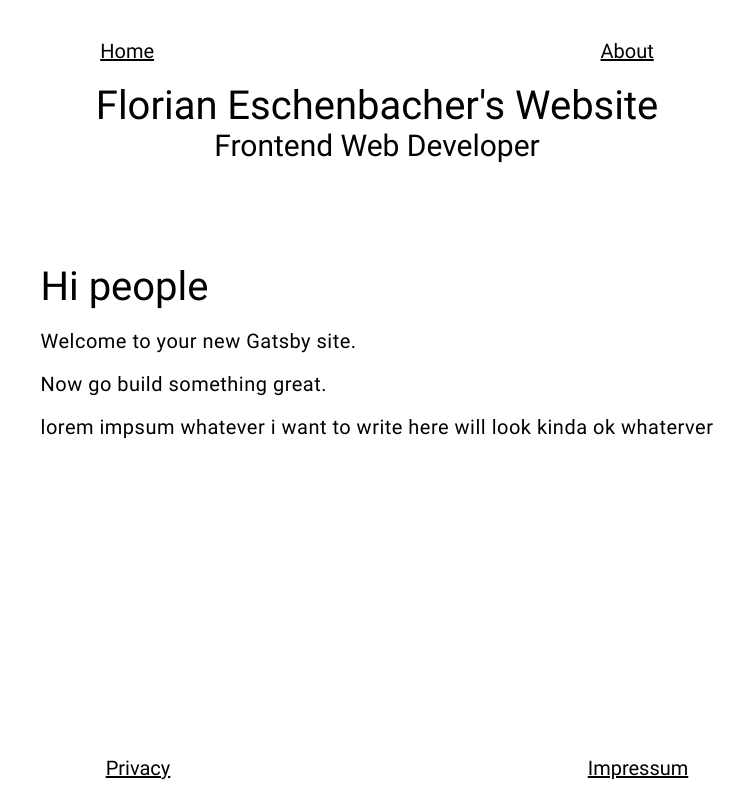
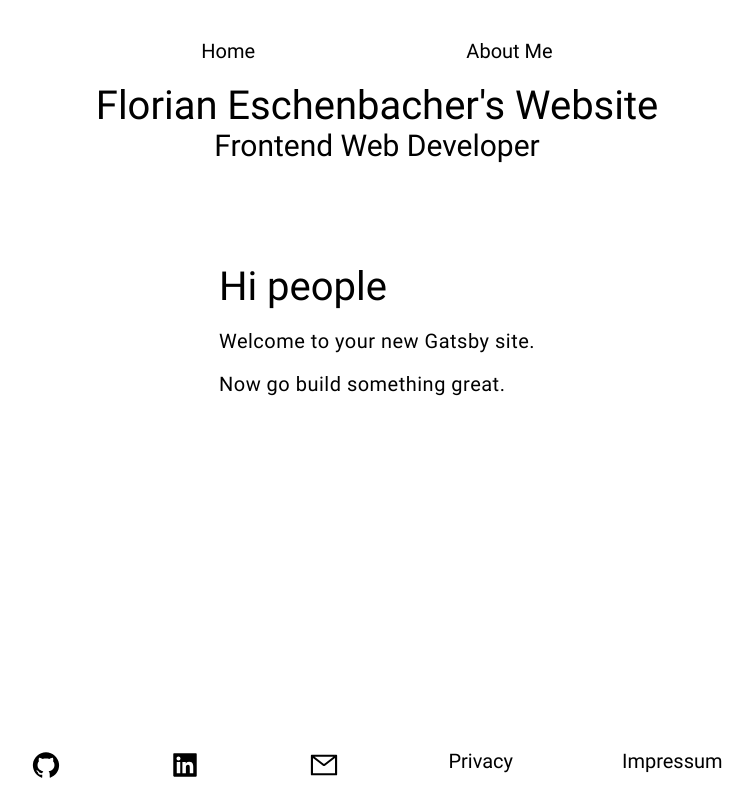
Before and after one commit to Florian-Eschenbacher/portfolio, a Gatsby site in the folder gatsby/: page / in a window 1280 px wide. Shown: the whole page, without its empty margins (263-1016 px from the left). Built offline with nearby package versions, Linux system fonts and the light colour scheme; Gatsby itself is replaced by a stand-in of ours.

Commit message:
add icons + links to footer

```diff
--- a/gatsby/package.json
+++ b/gatsby/package.json
@@ -23,6 +23,7 @@
     "react": "^16.12.0",
     "react-dom": "^16.12.0",
     "react-helmet": "^6.1.0",
+    "react-icons": "^3.11.0",
     "styled-components": "^5.2.1"
   },
   "devDependencies": {
--- a/gatsby/src/components/Footer.tsx
+++ b/gatsby/src/components/Footer.tsx
@@ -1,6 +1,7 @@
 import { Link } from 'gatsby';
 import React from 'react';
 import styled from 'styled-components';
+import { AiFillGithub, AiFillLinkedin, AiOutlineMail } from 'react-icons/ai';
 
 const FooterStyles = styled.footer`
   display: flex;
@@ -10,8 +11,26 @@ const FooterStyles = styled.footer`
   box-sizing: border-box;
 `;
 
+const IconLinkStyles = styled.a`
+  width: 3rem;
+  height: 3rem;
+  svg {
+    height: 100%;
+    width: 100%;
+  }
+`;
+
 const Footer = () => (
   <FooterStyles>
+    <IconLinkStyles href="https://github.com/Florian-Eschenbacher">
+      <AiFillGithub />
+    </IconLinkStyles>
+    <IconLinkStyles href="https://www.linkedin.com/in/florian-eschenbacher-b703a591/">
+      <AiFillLinkedin />
+    </IconLinkStyles>
+    <IconLinkStyles href="mailto:kopflaster@gmail.com">
+      <AiOutlineMail />
+    </IconLinkStyles>
     <Link to="/privacy">Privacy</Link>
     <Link to="/impressum">Impressum</Link>
   </FooterStyles>
--- a/gatsby/src/components/Layout.tsx
+++ b/gatsby/src/components/Layout.tsx
@@ -15,14 +15,16 @@ import GlobalStyles from '../styles/GlobalStyles';
 import Footer from './Footer';
 
 const LayoutStyles = styled.div`
-  max-width: 1000px;
+  max-width: 800px;
   margin: 0 auto;
   padding-top: 2rem;
   min-height: 100vh;
   display: flex;
   flex-direction: column;
   box-sizing: border-box;
-  @media (max-width: 1100px) {
+  justify-content: center;
+  align-items: center;
+  @media (max-width: 800px) {
     margin-left: 2rem;
     margin-right: 2rem;
   }
@@ -30,7 +32,6 @@ const LayoutStyles = styled.div`
   main {
     margin-top: 5rem;
     margin-bottom: auto;
-    align-self: center;
   }
 `;
 
--- a/gatsby/src/components/Nav.tsx
+++ b/gatsby/src/components/Nav.tsx
@@ -12,7 +12,7 @@ const NavStyles = styled.nav`
 const Nav = () => (
   <NavStyles>
     <Link to="/">Home</Link>
-    <Link to="/about">About</Link>
+    <Link to="/about">About Me</Link>
   </NavStyles>
 );
 
--- a/gatsby/src/pages/index.tsx
+++ b/gatsby/src/pages/index.tsx
@@ -8,12 +8,7 @@ const IndexPage = () => (
     <SEO title="Home" />
     <h1>Hi people</h1>
     <p>Welcome to your new Gatsby site.</p>
-    <p>
-      Now go build something great.
-      <p>
-        lorem impsum whatever i want to write here will look kinda ok whaterver
-      </p>
-    </p>
+    <p>Now go build something great.</p>
   </>
 );
 
--- a/gatsby/src/styles/GlobalStyles.ts
+++ b/gatsby/src/styles/GlobalStyles.ts
@@ -25,6 +25,13 @@ const GlobalStyles = createGlobalStyle`
   img {
     max-width: 100%;
   }
+
+  a {
+    text-decoration: none;
+    &:hover {
+      color: goldenrod;
+    }
+  }
 `;
 
 export default GlobalStyles;
```
Also changed, not shown: 1 other file.
